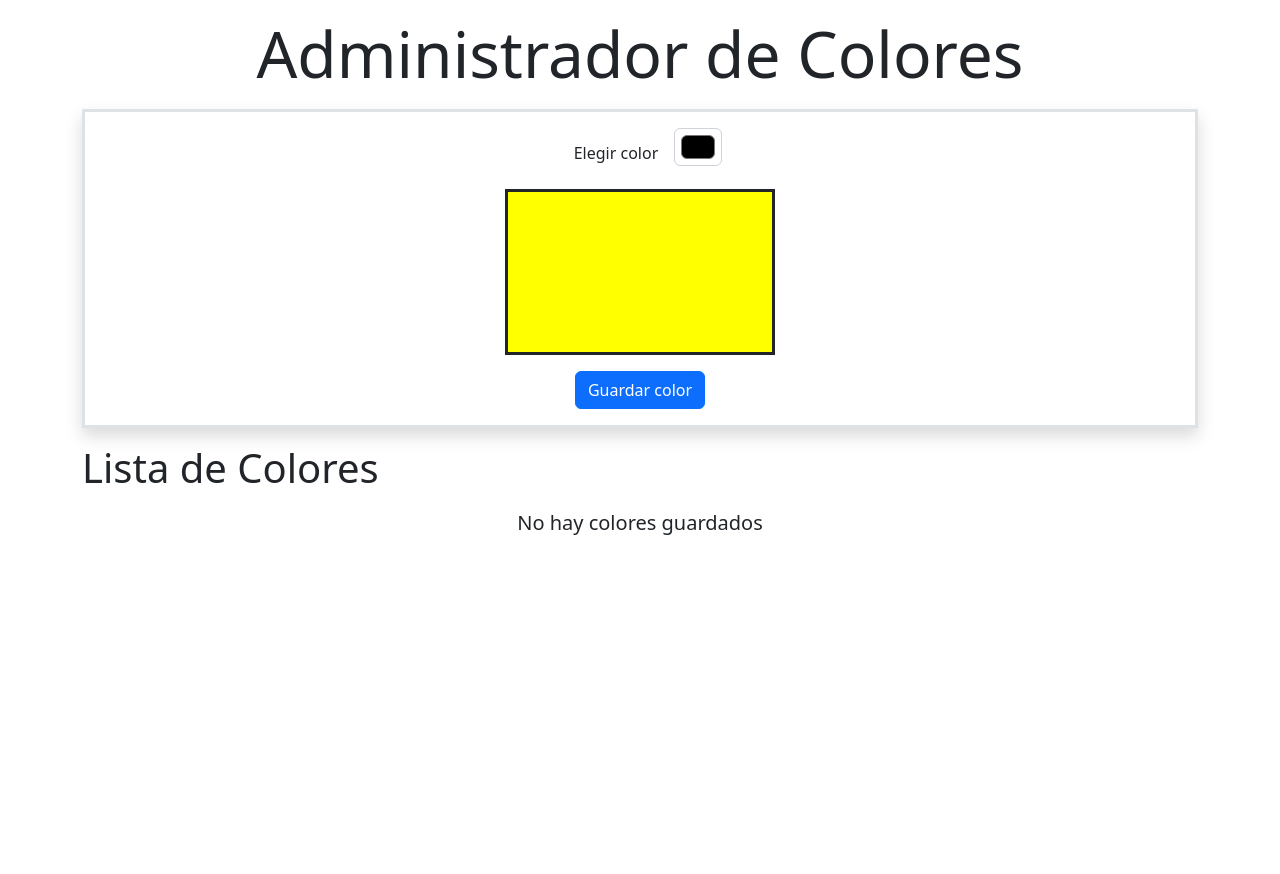
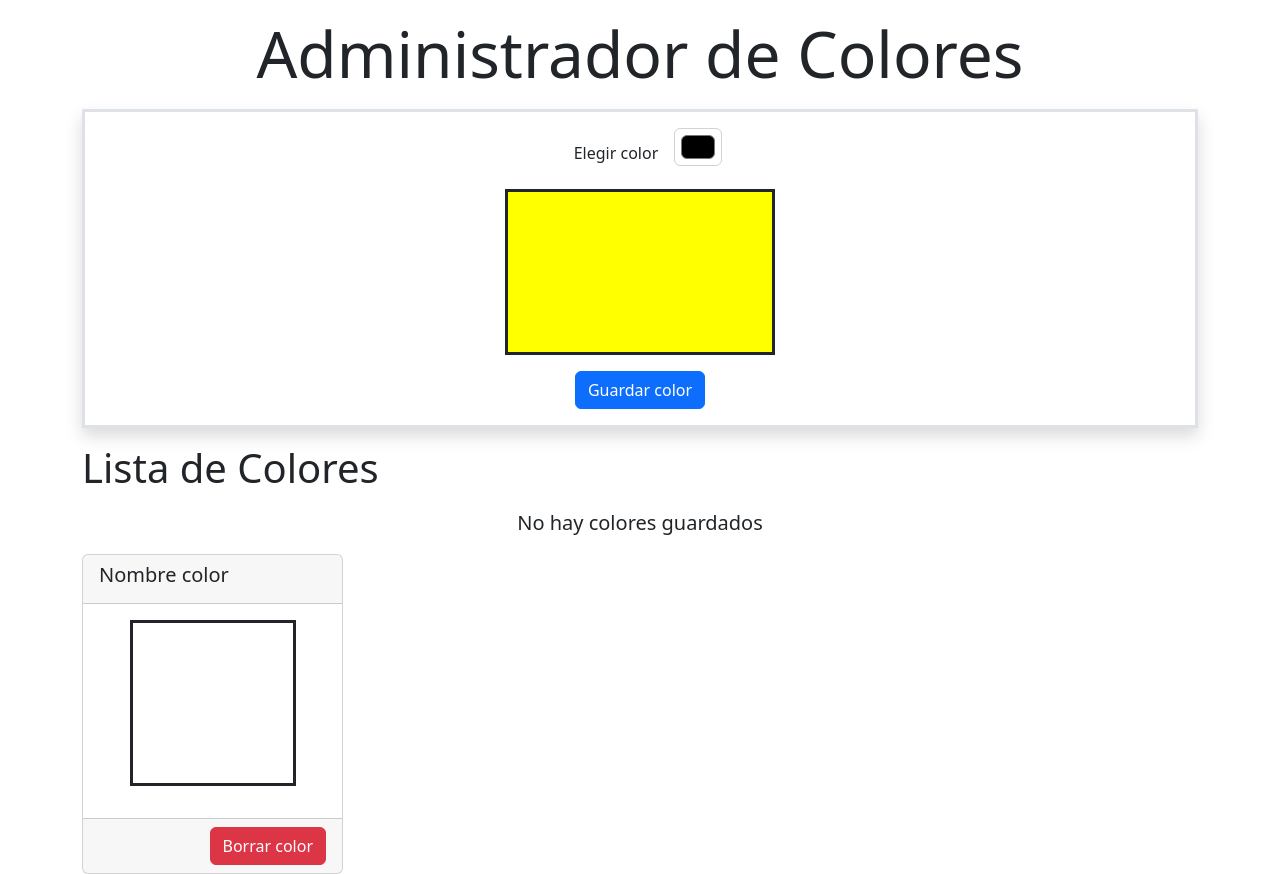
Before and after one commit to herreranicolas/react-ejercicio-6, a React (Vite) app: page / in a window 1280 px wide. Before the commit the page ends 800 px from the top, so only its background shows below. Built offline with nearby package versions, Linux system fonts and the light colour scheme.

Commit message:
Agregue el componente cardColor que sera encargado de renderizar cada card de color que el usuario guarde

```diff
--- a/src/App.css
+++ b/src/App.css
@@ -0,0 +1,5 @@
+.contenedorColor {
+  width: 25%;
+  height: 25%;
+  padding: 5rem;
+}
--- a/src/App.jsx
+++ b/src/App.jsx
@@ -1,7 +1,8 @@
-import { Container } from "react-bootstrap";
+import { Container, Row } from "react-bootstrap";
 import "bootstrap/dist/css/bootstrap.min.css";
 import "./App.css";
 import FormularioColor from "./components/FormularioColor";
+import CardColor from "./components/CardColor";
 
 function App() {
   return (
@@ -13,6 +14,9 @@ function App() {
       <Container>
         <h2 className="display-6 my-3">Lista de Colores</h2>
         <p className="lead text-center">No hay colores guardados</p>
+        <Row xs={1} md={2} lg={3} xl={4}>
+          <CardColor></CardColor>
+        </Row>
       </Container>
     </>
   );
--- /dev/null
+++ b/src/components/CardColor.jsx
@@ -0,0 +1,22 @@
+import { Card, Button, Col } from "react-bootstrap";
+import ContenedorColor from "./ContenedorColor";
+
+const CardColor = () => {
+  return (
+    <Col className="d-flex align-items-center justify-content-center">
+      <Card style={{ width: "18rem" }}>
+        <Card.Header>
+          <Card.Title>Nombre color</Card.Title>
+        </Card.Header>
+        <Card.Body>
+          <ContenedorColor></ContenedorColor>
+        </Card.Body>
+        <Card.Footer className="text-end">
+          <Button variant="danger">Borrar color</Button>
+        </Card.Footer>
+      </Card>
+    </Col>
+  );
+};
+
+export default CardColor;
--- a/src/components/ContenedorColor.jsx
+++ b/src/components/ContenedorColor.jsx
@@ -1,12 +1,9 @@
 const ContenedorColor = ({ color }) => {
   return (
     <div
-      className="mx-auto mb-3 border border-3 border-dark"
+      className="mx-auto mb-3 border border-3 border-dark contenedorColor"
       style={{
         backgroundColor: color,
-        padding: "5rem",
-        width: "25%",
-        height: "25%",
       }}
     ></div>
   );
```
